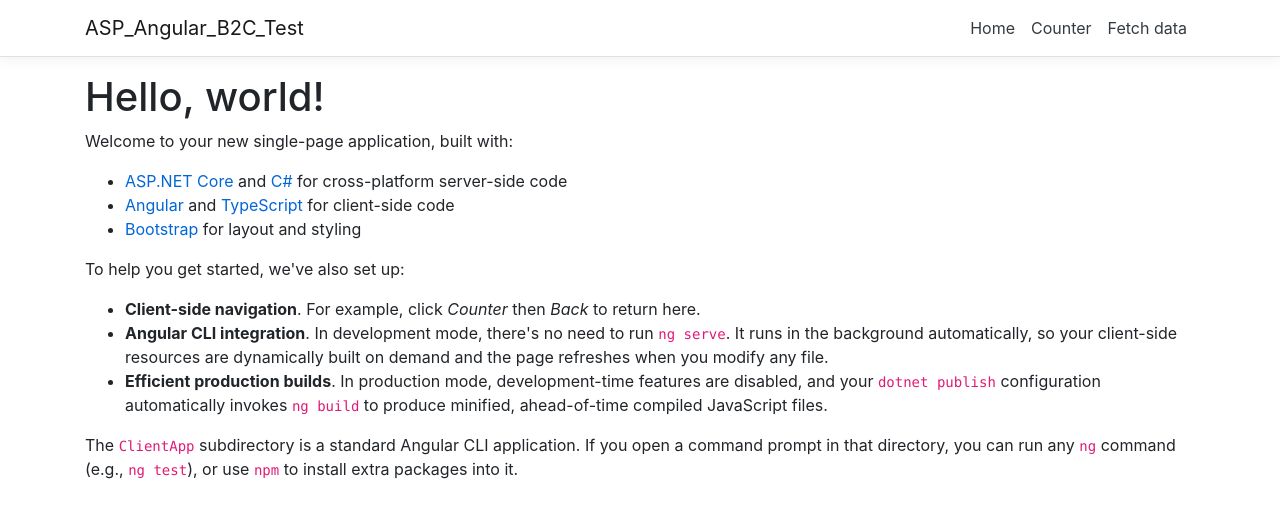
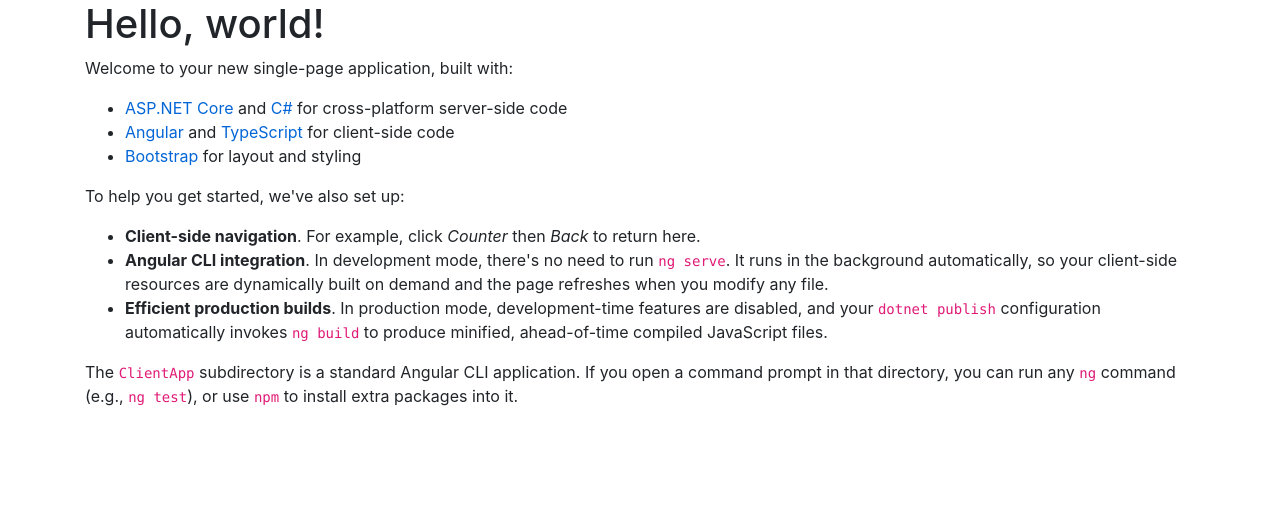
Before and after one commit to gonzaleznicolas/ASP_Angular_MSAL_B2C, an Angular app in the folder ASP_Angular_B2C_Test/ClientApp/: page / in a window 1280 px wide. Shown: the top 518 px of the page. Built offline with nearby package versions, Linux system fonts and the light colour scheme.

Commit message:
remove unecessary stuff

```diff
--- a/ASP_Angular_B2C_Test/ClientApp/package.json
+++ b/ASP_Angular_B2C_Test/ClientApp/package.json
@@ -13,11 +13,12 @@
   "private": true,
   "dependencies": {
     "@angular/animations": "9.1.13",
+    "@angular/cdk": "^9.2.4",
     "@angular/common": "9.1.13",
     "@angular/compiler": "9.1.13",
     "@angular/core": "9.1.13",
     "@angular/forms": "9.1.13",
-    "@angular/material": "^12.2.7",
+    "@angular/material": "^9.2.4",
     "@angular/platform-browser": "9.1.13",
     "@angular/platform-browser-dynamic": "9.1.13",
     "@angular/platform-server": "9.1.13",
--- a/ASP_Angular_B2C_Test/ClientApp/src/app/app.component.html
+++ b/ASP_Angular_B2C_Test/ClientApp/src/app/app.component.html
@@ -1,5 +1,4 @@
 <body>
-  <app-nav-menu></app-nav-menu>
   <div class="container">
     <router-outlet></router-outlet>
   </div>
--- a/ASP_Angular_B2C_Test/ClientApp/src/app/counter/counter.component.html
+++ /dev/null
@@ -1,7 +0,0 @@
-<h1>Counter</h1>
-
-<p>This is a simple example of an Angular component.</p>
-
-<p aria-live="polite">Current count: <strong>{{ currentCount }}</strong></p>
-
-<button class="btn btn-primary" (click)="incrementCounter()">Increment</button>
--- a/ASP_Angular_B2C_Test/ClientApp/src/app/counter/counter.component.ts
+++ /dev/null
@@ -1,13 +0,0 @@
-import { Component } from '@angular/core';
-
-@Component({
-  selector: 'app-counter-component',
-  templateUrl: './counter.component.html'
-})
-export class CounterComponent {
-  public currentCount = 0;
-
-  public incrementCounter() {
-    this.currentCount++;
-  }
-}
--- a/ASP_Angular_B2C_Test/ClientApp/src/app/fetch-data/fetch-data.component.html
+++ /dev/null
@@ -1,24 +0,0 @@
-<h1 id="tableLabel">Weather forecast</h1>
-
-<p>This component demonstrates fetching data from the server.</p>
-
-<p *ngIf="!forecasts"><em>Loading...</em></p>
-
-<table class='table table-striped' aria-labelledby="tableLabel" *ngIf="forecasts">
-  <thead>
-    <tr>
-      <th>Date</th>
-      <th>Temp. (C)</th>
-      <th>Temp. (F)</th>
-      <th>Summary</th>
-    </tr>
-  </thead>
-  <tbody>
-    <tr *ngFor="let forecast of forecasts">
-      <td>{{ forecast.date }}</td>
-      <td>{{ forecast.temperatureC }}</td>
-      <td>{{ forecast.temperatureF }}</td>
-      <td>{{ forecast.summary }}</td>
-    </tr>
-  </tbody>
-</table>
--- a/ASP_Angular_B2C_Test/ClientApp/src/app/fetch-data/fetch-data.component.ts
+++ /dev/null
@@ -1,23 +0,0 @@
-import { Component, Inject } from '@angular/core';
-import { HttpClient } from '@angular/common/http';
-
-@Component({
-  selector: 'app-fetch-data',
-  templateUrl: './fetch-data.component.html'
-})
-export class FetchDataComponent {
-  public forecasts: WeatherForecast[];
-
-  constructor(http: HttpClient, @Inject('BASE_URL') baseUrl: string) {
-    http.get<WeatherForecast[]>(baseUrl + 'weatherforecast').subscribe(result => {
-      this.forecasts = result;
-    }, error => console.error(error));
-  }
-}
-
-interface WeatherForecast {
-  date: string;
-  temperatureC: number;
-  temperatureF: number;
-  summary: string;
-}
--- a/ASP_Angular_B2C_Test/ClientApp/src/app/nav-menu/nav-menu.component.css
+++ /dev/null
@@ -1,18 +0,0 @@
-a.navbar-brand {
-  white-space: normal;
-  text-align: center;
-  word-break: break-all;
-}
-
-html {
-  font-size: 14px;
-}
-@media (min-width: 768px) {
-  html {
-    font-size: 16px;
-  }
-}
-
-.box-shadow {
-  box-shadow: 0 .25rem .75rem rgba(0, 0, 0, .05);
-}
--- a/ASP_Angular_B2C_Test/ClientApp/src/app/nav-menu/nav-menu.component.html
+++ /dev/null
@@ -1,44 +0,0 @@
-<header>
-  <nav
-    class="navbar navbar-expand-sm navbar-toggleable-sm navbar-light bg-white border-bottom box-shadow mb-3"
-  >
-    <div class="container">
-      <a class="navbar-brand" [routerLink]="['/']">ASP_Angular_B2C_Test</a>
-      <button
-        class="navbar-toggler"
-        type="button"
-        data-toggle="collapse"
-        data-target=".navbar-collapse"
-        aria-label="Toggle navigation"
-        [attr.aria-expanded]="isExpanded"
-        (click)="toggle()"
-      >
-        <span class="navbar-toggler-icon"></span>
-      </button>
-      <div
-        class="navbar-collapse collapse d-sm-inline-flex flex-sm-row-reverse"
-        [ngClass]="{ show: isExpanded }"
-      >
-        <ul class="navbar-nav flex-grow">
-          <li
-            class="nav-item"
-            [routerLinkActive]="['link-active']"
-            [routerLinkActiveOptions]="{ exact: true }"
-          >
-            <a class="nav-link text-dark" [routerLink]="['/']">Home</a>
-          </li>
-          <li class="nav-item" [routerLinkActive]="['link-active']">
-            <a class="nav-link text-dark" [routerLink]="['/counter']"
-              >Counter</a
-            >
-          </li>
-          <li class="nav-item" [routerLinkActive]="['link-active']">
-            <a class="nav-link text-dark" [routerLink]="['/fetch-data']"
-              >Fetch data</a
-            >
-          </li>
-        </ul>
-      </div>
-    </div>
-  </nav>
-</header>
--- a/ASP_Angular_B2C_Test/ClientApp/src/app/nav-menu/nav-menu.component.ts
+++ /dev/null
@@ -1,18 +0,0 @@
-import { Component } from '@angular/core';
-
-@Component({
-  selector: 'app-nav-menu',
-  templateUrl: './nav-menu.component.html',
-  styleUrls: ['./nav-menu.component.css']
-})
-export class NavMenuComponent {
-  isExpanded = false;
-
-  collapse() {
-    this.isExpanded = false;
-  }
-
-  toggle() {
-    this.isExpanded = !this.isExpanded;
-  }
-}
```
Also changed, not shown: ASP_Angular_B2C_Test/ClientApp/src/app/app.module.ts (+0 -8 lines), 2 other files (tests, documents, lock files or other folders).
